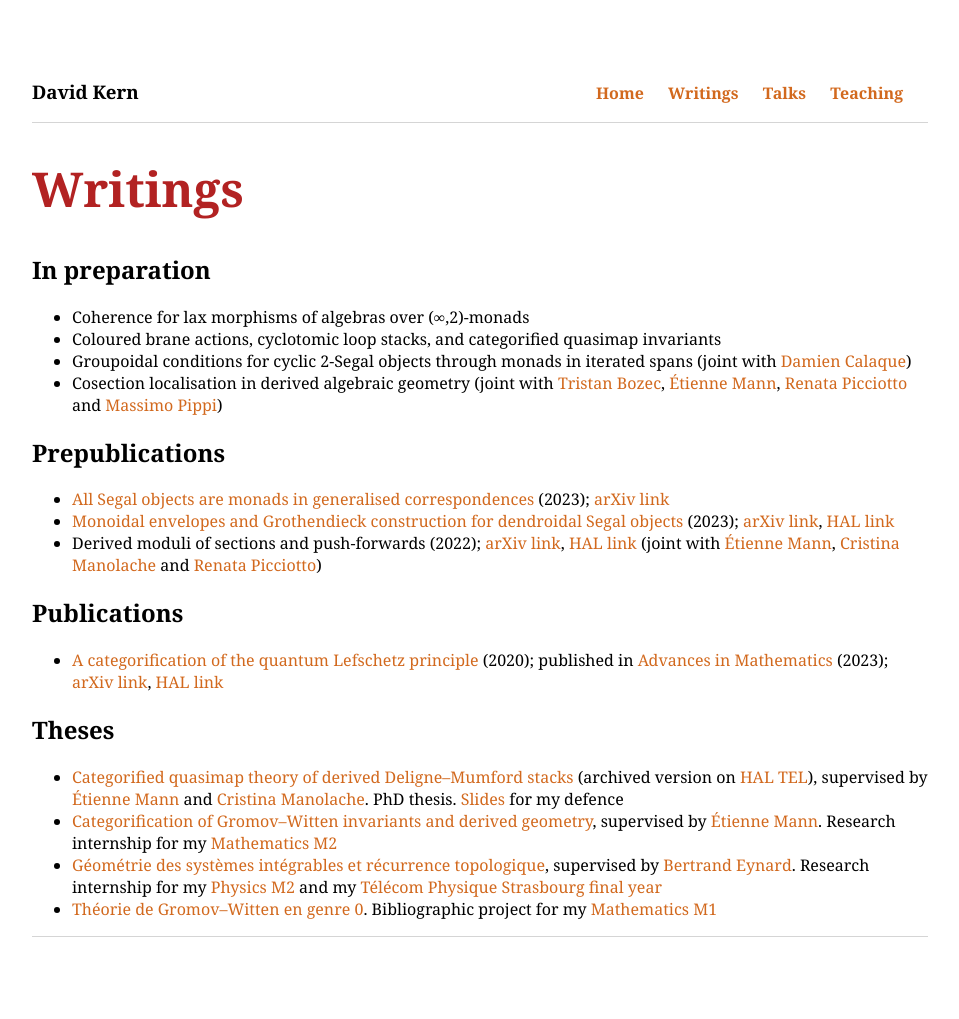
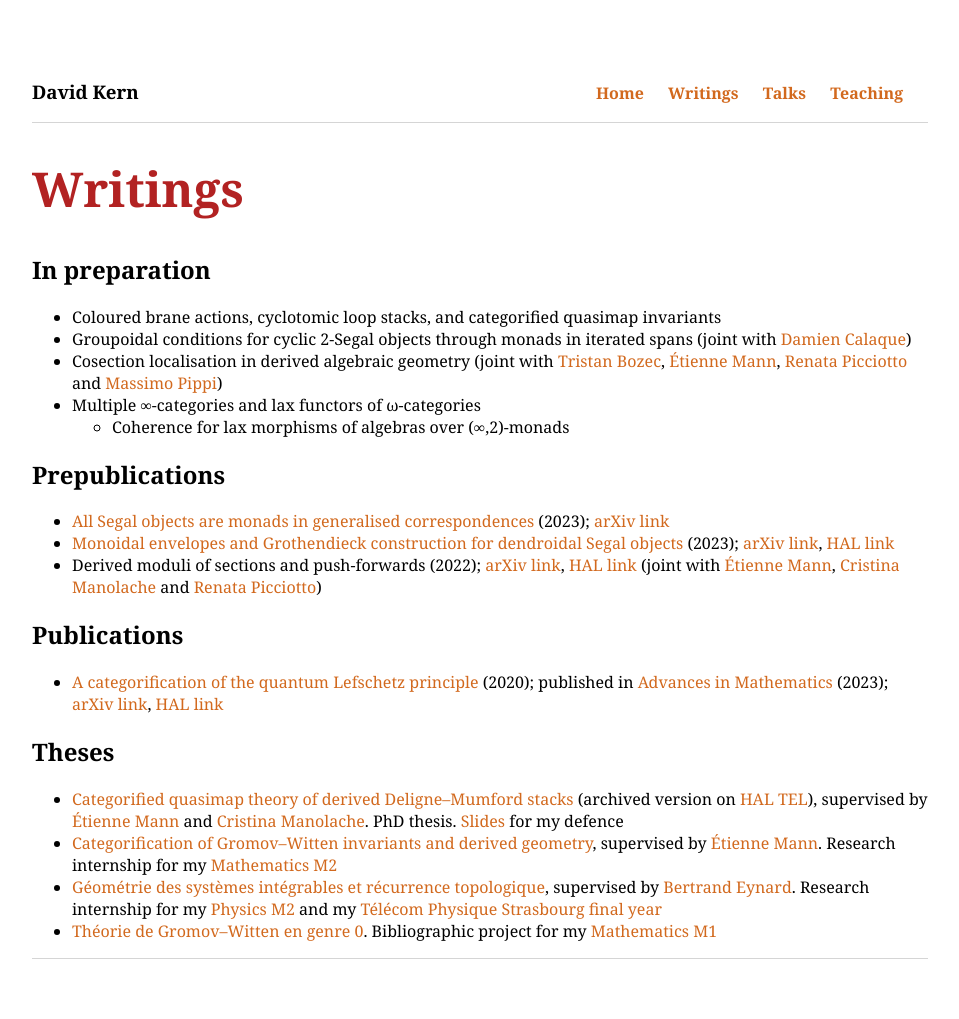
Before and after one commit to dskern/dskern.github.io, a Jekyll site: the page built from writings.html, in a window 1280 px wide. Shown: the whole page, without its empty margins (160-1119 px from the left). Built offline with Jekyll 4.4.1, drawn with Linux system fonts in a browser that asks for light colours; before the commit the page ends 997 px from its top, so only the background shows below that.

Commit message:
Update writings.html

```diff
--- a/writings.html
+++ b/writings.html
@@ -6,10 +6,11 @@ layout: default
 <h2>In preparation</h2>
 
 <ul>
-  <li>Coherence for lax morphisms of algebras over (&infin;,2)-monads</li>
   <li>Coloured brane actions, cyclotomic loop stacks, and categorified quasimap invariants</li>
   <li>Groupoidal conditions for cyclic 2-Segal objects through monads in iterated spans (joint with <a href="https://imag.umontpellier.fr/~calaque/">Damien Calaque</a>)</li>
   <li>Cosection localisation in derived algebraic geometry (joint with <a href="https://math.univ-angers.fr/~bozec/">Tristan Bozec</a>, <a href="https://math.univ-angers.fr/~mann/">Étienne Mann</a>, <a href="https://sites.google.com/view/renatapicciotto/">Renata Picciotto</a> and <a href="https://math.univ-angers.fr/membre/pippi-massimo/">Massimo Pippi</a>)</li>
+  <li>Multiple &infin;-categories and lax functors of &omega;-categories</li>
+  <ul><li>Coherence for lax morphisms of algebras over (&infin;,2)-monads</li></ul>
 </ul>
 
 <h2>Prepublications</h2>
```
